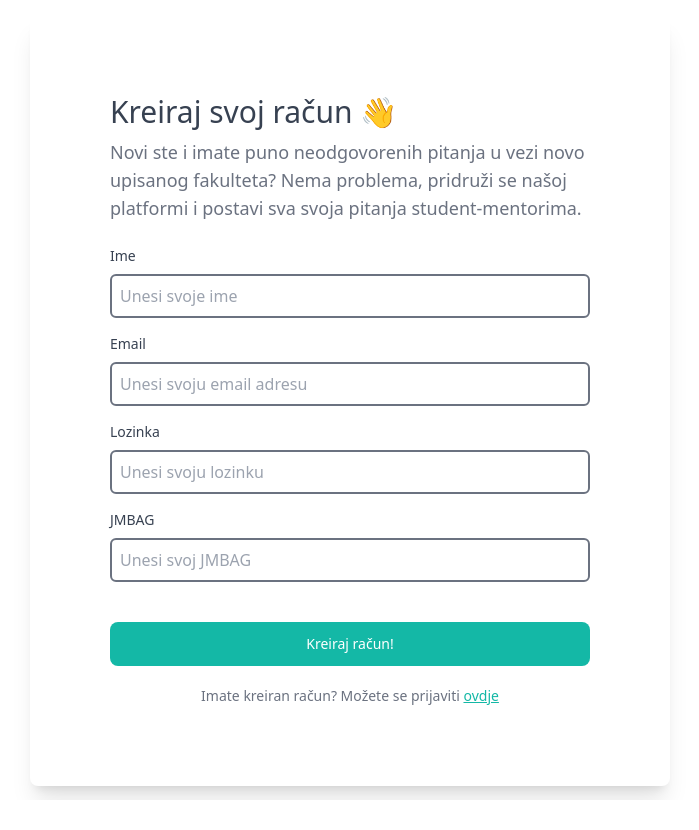
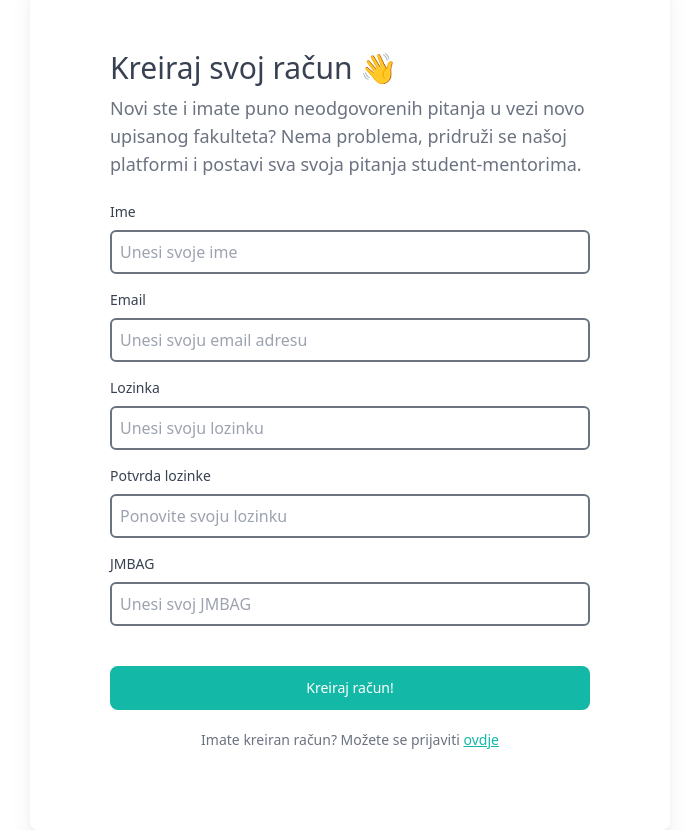
Before and after one commit to mihaelpavlakovic/fidit-buddy, a React (Create React App) app: page /registracija in a window 1280 px wide. Shown: the whole page, without its empty margins (290-989 px from the left). Before the commit the page ends 800 px from the top, so only its background shows below. Built offline with nearby package versions, Linux system fonts and the light colour scheme.

Commit message:
adds extra functionality for login/registration

```diff
--- a/src/Login.js
+++ b/src/Login.js
@@ -3,9 +3,13 @@ import * as Yup from "yup";
 import { useNavigate } from "react-router-dom";
 import app from "./firebase";
 import { getAuth, signInWithEmailAndPassword } from "firebase/auth";
+import Modal from "./Modal";
+import { useState } from "react";
 
 const Login = () => {
   const navigate = useNavigate();
+  const [error, setError] = useState("");
+  const handleClose = () => setError("");
 
   const formik = useFormik({
     initialValues: {
@@ -19,7 +23,7 @@ const Login = () => {
         .required("Email je obavezan"),
       password: Yup.string()
         .required("Lozinka je obavezna")
-        .min(8, "Lozinka je pre kratka - mora bit minimalno 8 znakova dugacka"),
+        .min(8, "Lozinka je pre kratka - mora bit minimalno 8 znakova dugačka"),
     }),
 
     onSubmit: async values => {
@@ -31,20 +35,21 @@ const Login = () => {
           values.password
         );
         sessionStorage.setItem("Auth Token", res._tokenResponse.refreshToken);
+        setError("");
         navigate("/", {
           state: {
             email: res._tokenResponse.email,
           },
         });
       } catch (err) {
-        console.error(err);
-        alert(err.message);
+        setError(err);
       }
     },
   });
 
   return (
     <main className="h-screen items-center flex justify-center">
+      <Modal onClose={handleClose} displayModal={error} />
       <form
         onSubmit={formik.handleSubmit}
         className="bg-white rounded-lg md:w-1/2 shadow-xl"
@@ -107,19 +112,25 @@ const Login = () => {
             </div>
             <button
               type="submit"
-              className="bg-teal-500 text-sm text-white py-3 mt-6 rounded-lg w-full"
+              className="bg-teal-500 text-sm text-white py-3 mt-6 rounded-lg w-full hover:bg-teal-600 hover:font-semibold"
             >
               Prijavi se!
             </button>
             <p className="text-center text-gray-500 text-sm mt-5">
               Nemate kreiran račun? Možete ga kreirati{" "}
-              <a href="/registracija" className="text-teal-500 underline">
+              <a
+                href="/registracija"
+                className="text-teal-500 underline hover:no-underline hover:font-semibold"
+              >
                 ovdje
               </a>
             </p>
             <p className="text-center text-gray-500 text-sm mt-5">
               Zaboravili ste lozinku? Kliknite{" "}
-              <a href="/promjena-lozinke" className="text-teal-500 underline">
+              <a
+                href="/promjena-lozinke"
+                className="text-teal-500 underline hover:no-underline hover:font-semibold"
+              >
                 ovdje
               </a>
             </p>
--- /dev/null
+++ b/src/Modal.js
@@ -0,0 +1,33 @@
+const Modal = ({ displayModal, onClose }) => {
+  let displayMessage = "";
+  if (displayModal) {
+    if (displayModal.message.includes("password")) {
+      displayMessage = "Upisali ste krivu lozinku. Pokušajte ponovo.";
+    } else {
+      displayMessage =
+        "Nepostojeći mail. Provjerite da li unosite ispravan mail i jeste li prethodno kreirali svoj korisnički račun.";
+    }
+  }
+  const modalContent = (
+    <div
+      onClick={onClose}
+      className="fixed inset-0 bg-black bg-opacity-30 backdrop-blur-sm flex justify-center items-center"
+    >
+      <div className="bg-white p-8 rounded-xl text-center">
+        <h2 className="text-xl font-semibold mb-3">
+          Došlo je do pogreške... 😔
+        </h2>
+        <p className="text-gray-500 max-w-lg">{displayMessage}</p>
+        <button
+          onClick={onClose}
+          className="bg-teal-500 text-sm text-white py-3 mt-6 rounded-lg w-1/2 hover:bg-teal-600 hover:font-semibold"
+        >
+          U redu
+        </button>
+      </div>
+    </div>
+  );
+  return <>{displayModal ? modalContent : ""}</>;
+};
+
+export default Modal;
--- a/src/PasswordReset.js
+++ b/src/PasswordReset.js
@@ -63,10 +63,19 @@ const PasswordReset = () => {
             </div>
             <button
               type="submit"
-              className="bg-teal-500 text-sm text-white py-3 mt-6 rounded-lg w-full"
+              className="bg-teal-500 text-sm text-white py-3 mt-6 rounded-lg w-full hover:bg-teal-600 hover:font-semibold"
             >
               Pošalji
             </button>
+            <p className="text-center text-gray-500 text-sm mt-5">
+              Zalutali ste? Za povratak kliknite{" "}
+              <a
+                href="/prijava"
+                className="text-teal-500 underline hover:no-underline hover:font-semibold"
+              >
+                ovdje
+              </a>
+            </p>
           </div>
         </div>
       </form>
--- a/src/Registration.js
+++ b/src/Registration.js
@@ -26,6 +26,9 @@ const Registration = () => {
       password: Yup.string()
         .required("Lozinka je obavezna")
         .min(8, "Lozinka je pre kratka - mora bit minimalno 8 znakova dugacka"),
+      passwordConfirmation: Yup.string()
+        .required("Potvrda lozinke je obavezna")
+        .oneOf([Yup.ref("password"), null], "Lozinke moraju biti iste"),
       jmbag: Yup.string()
         .required("JMBAG je obavezan")
         .matches(/^[0-9]+$/, "Mora sadržavat samo brojeve")
@@ -91,7 +94,7 @@ const Registration = () => {
                   : "Ime"}
               </label>
               <input
-                className="border-2 border-gray-500 p-2 rounded-md w-full focus:border-teal-500 focus:ring-teal-500 "
+                className="border-2 border-gray-500 p-2 rounded-md w-full focus:outline-none focus:border-teal-500 focus:ring-teal-500 "
                 type="text"
                 name="name"
                 placeholder="Unesi svoje ime"
@@ -116,7 +119,7 @@ const Registration = () => {
               </label>
 
               <input
-                className="border-2 border-gray-500 p-2 rounded-md w-full focus:border-teal-500 focus:ring-teal-500"
+                className="border-2 border-gray-500 p-2 rounded-md w-full focus:outline-none focus:border-teal-500 focus:ring-teal-500"
                 type="email"
                 name="email"
                 placeholder="Unesi svoju email adresu"
@@ -140,12 +143,38 @@ const Registration = () => {
                   : "Lozinka"}
               </label>
               <input
-                className="border-2 border-gray-500 p-2 rounded-md w-full focus:border-teal-500 focus:ring-teal-500"
+                className="border-2 border-gray-500 p-2 rounded-md w-full focus:outline-none focus:border-teal-500 focus:ring-teal-500"
                 type="password"
                 name="password"
                 placeholder="Unesi svoju lozinku"
                 onChange={formik.handleChange}
                 value={formik.values.password}
+                onBlur={formik.handleBlur}
+              />
+            </div>
+            {/* Password Confirmation input field */}
+            <div className="pb-4">
+              <label
+                htmlFor="passwordConfirmation"
+                className={`block text-sm pb-2 ${
+                  formik.touched.passwordConfirmation &&
+                  formik.errors.passwordConfirmation
+                    ? "text-red-400"
+                    : ""
+                }`}
+              >
+                {formik.touched.passwordConfirmation &&
+                formik.errors.passwordConfirmation
+                  ? formik.errors.passwordConfirmation
+                  : "Potvrda lozinke"}
+              </label>
+              <input
+                className="border-2 border-gray-500 p-2 rounded-md w-full focus:outline-none focus:border-teal-500 focus:ring-teal-500"
+                type="password"
+                name="passwordConfirmation"
+                placeholder="Ponovite svoju lozinku"
+                onChange={formik.handleChange}
+                value={formik.values.passwordConfirmation}
                 onBlur={formik.handleBlur}
               />
             </div>
@@ -164,7 +193,7 @@ const Registration = () => {
                   : "JMBAG"}
               </label>
               <input
-                className="border-2 border-gray-500 p-2 rounded-md w-full focus:border-teal-500 focus:ring-teal-500"
+                className="border-2 border-gray-500 p-2 rounded-md w-full focus:outline-none focus:border-teal-500 focus:ring-teal-500"
                 type="string"
                 name="jmbag"
                 placeholder="Unesi svoj JMBAG"
@@ -175,13 +204,16 @@ const Registration = () => {
             </div>
             <button
               type="submit"
-              className="bg-teal-500 text-sm text-white py-3 mt-6 rounded-lg w-full"
+              className="bg-teal-500 text-sm text-white py-3 mt-6 rounded-lg w-full hover:bg-teal-600 hover:font-semibold"
             >
               Kreiraj račun!
             </button>
             <p className="text-center text-gray-500 text-sm mt-5">
               Imate kreiran račun? Možete se prijaviti{" "}
-              <a href="/prijava" className="text-teal-500 underline">
+              <a
+                href="/prijava"
+                className="text-teal-500 underline hover:no-underline hover:font-semibold"
+              >
                 ovdje
               </a>
             </p>
```
